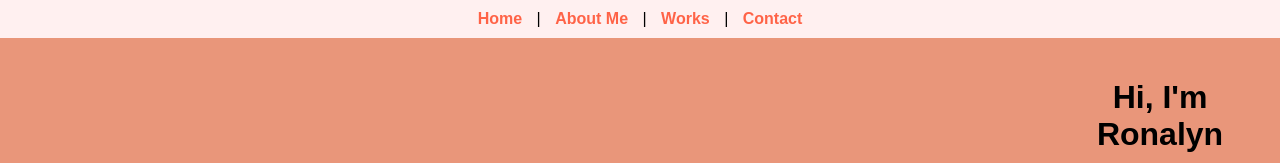
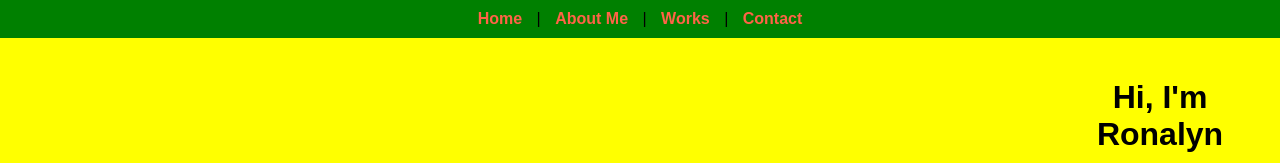
Before and after one commit to FeliaRonalyn/Fel, a plain HTML site: page index.html in a window 1280 px wide. Shown: the top 163 px of the page. Drawn offline with Linux system fonts and the light colour scheme.

Commit message:
style.css

```diff
--- a/style.css
+++ b/style.css
@@ -3,14 +3,14 @@ html {
 }
 
 body {
-    background-color: darksalmon;
+    background-color: yellow;
     font-family: Arial, sans-serif;
     margin: 0;
     padding: 0;
 }
 
 nav {
-    background-color: #fff0f0;
+    background-color: green;
     padding: 10px;
     text-align: center;
 }
@@ -90,4 +90,5 @@ footer {
     padding: 20px;
     margin-top: 30px;
     color: #444;
+
 }
```
